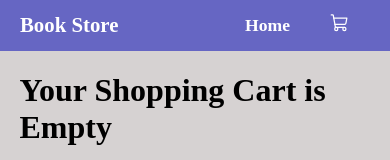
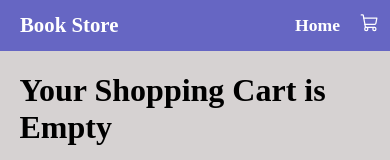
Before and after one commit to misraag/BookStore-React, a React (Create React App) app: page /BookStore-React/cart in a window 390 px wide. Shown: the top 160 px of the page. Built offline with nearby package versions, Linux system fonts and the light colour scheme; a web font is replaced by a local one.

Commit message:
changed some mobile css

```diff
--- a/src/components/navbar.css
+++ b/src/components/navbar.css
@@ -51,3 +51,19 @@
   margin-right: 20px;
   font-size: 1.5rem;
 }
+
+
+@media (max-width: 768px) {
+  .links {
+    margin-right: 10px;
+  }
+
+  .links a {
+    margin-left: 0;
+  }
+
+  .homeButton {
+    margin-right: 0;
+  }
+
+}
--- a/src/pages/cart/cart.css
+++ b/src/pages/cart/cart.css
@@ -196,7 +196,7 @@
     flex-direction: column;
     background-color: rgb(102, 102, 195);
     z-index: 10; /* Ensure the checkout section is above other content */
-    height: 8vh;
+    height: 90px;
   }
 
   .checkout button {
```
